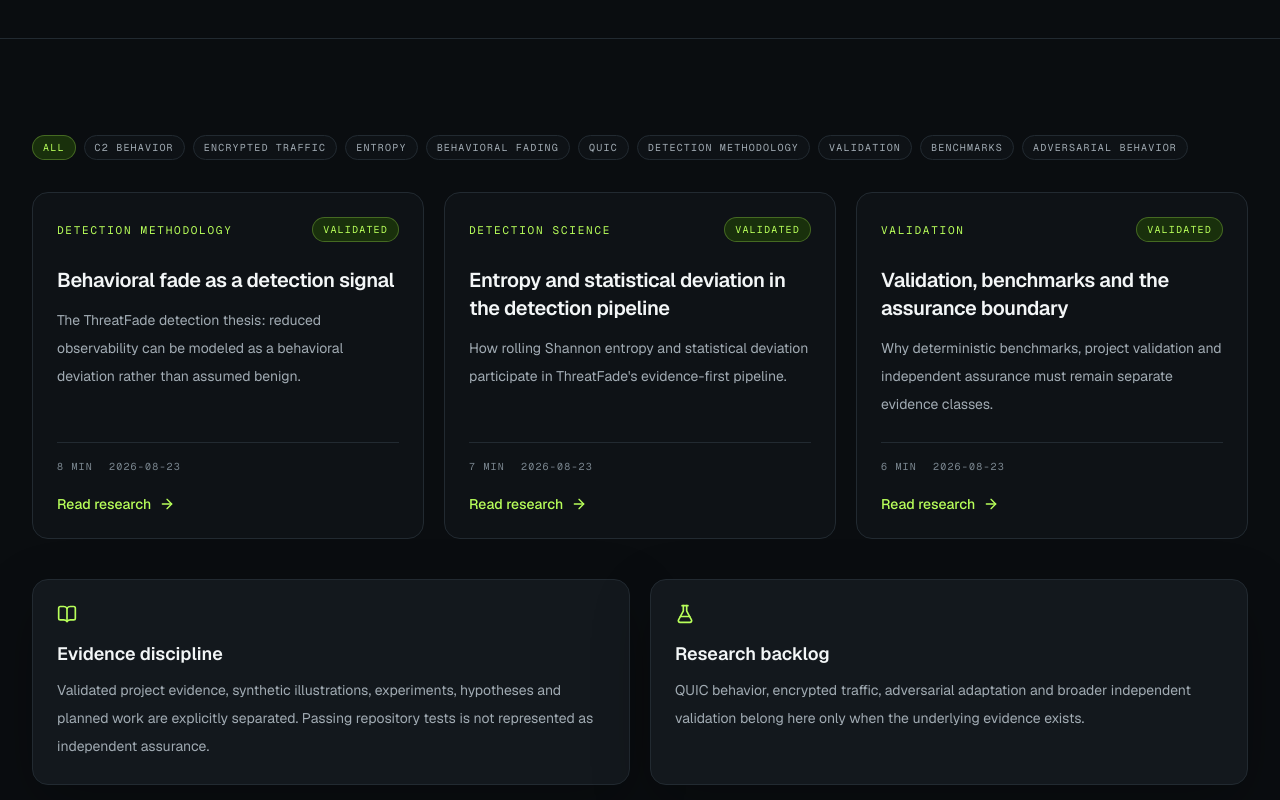
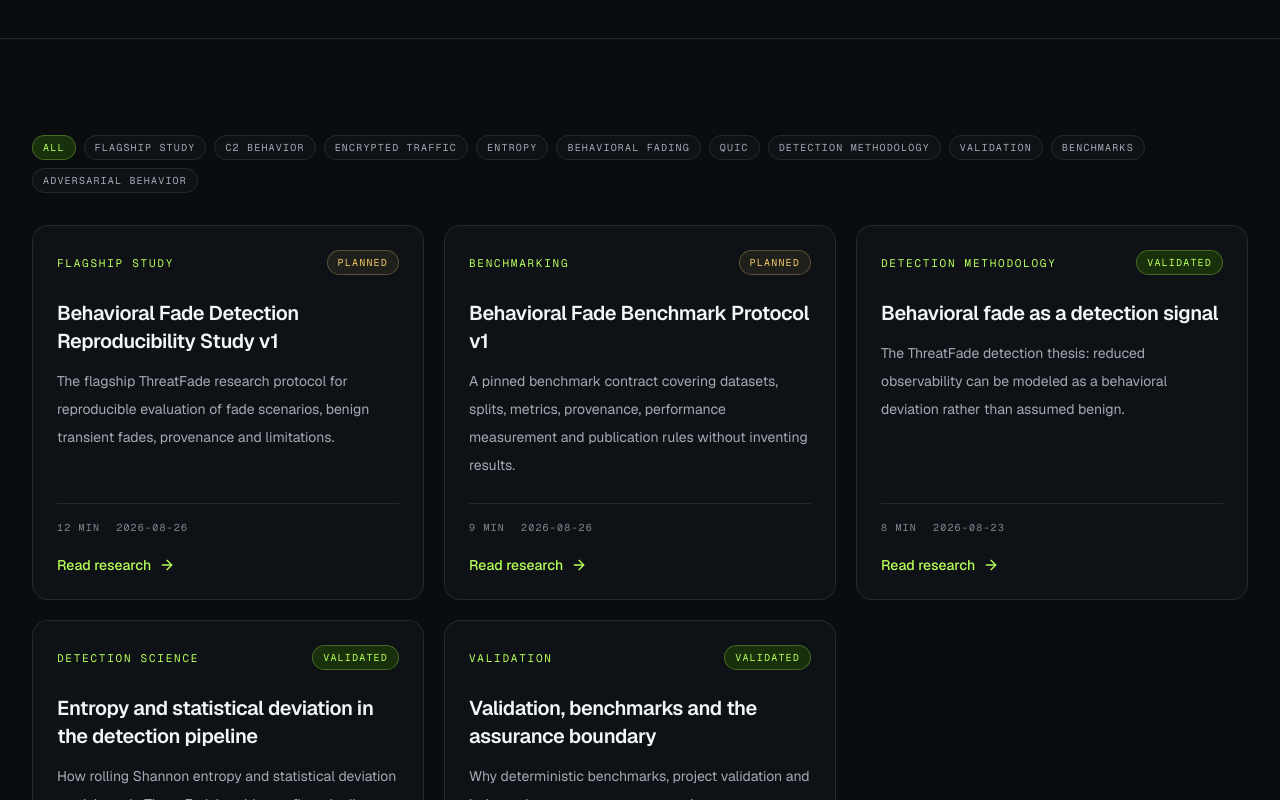
Before and after one commit to LloydCoder/tinlance-threatfade-web, a Next.js app: page /research in a window 1280 px wide. Shown: the part 557-1357 px from the top of the page. Built offline with nearby package versions, Linux system fonts and the light colour scheme.

Commit message:
feat(research): expand evidence metadata and flagship study index

```diff
--- a/content/research/index.ts
+++ b/content/research/index.ts
@@ -1,4 +1,5 @@
 export type ResearchStatus = "validated" | "synthetic" | "experimental" | "hypothesized" | "planned";
+export type ResearchEvidence = "synthetic" | "project_validation" | "independent" | "experimental" | "planned";
 
 export type ResearchArticle = {
   slug: string;
@@ -10,11 +11,41 @@ export type ResearchArticle = {
   published: string;
   updated?: string;
   status: ResearchStatus;
+  evidence: ResearchEvidence;
   readingTime: string;
   references: string[];
+  artifacts?: { label: string; href: string }[];
 };
 
 export const researchArticles: ResearchArticle[] = [
+  {
+    slug: "behavioral-fade-detection-reproducibility-study-v1",
+    title: "Behavioral Fade Detection Reproducibility Study v1",
+    description: "The flagship ThreatFade research protocol for reproducible evaluation of fade scenarios, benign transient fades, provenance and limitations.",
+    category: "Flagship study",
+    tags: ["behavioral fading", "benchmark", "reproducibility", "detection engineering"],
+    author: "ThreatFade Engineering",
+    published: "2026-08-26",
+    status: "planned",
+    evidence: "planned",
+    readingTime: "12 min",
+    references: ["ThreatFade Phase 16 research manifest", "ThreatFade ground-truth dataset standard", "ThreatFade detection evaluation methodology"],
+    artifacts: [{ label: "Engine study manifest", href: "https://github.com/LloydCoder/tinlance-threatfade/tree/main/research/phase16" }],
+  },
+  {
+    slug: "behavioral-fade-benchmark-protocol-v1",
+    title: "Behavioral Fade Benchmark Protocol v1",
+    description: "A pinned benchmark contract covering datasets, splits, metrics, provenance, performance measurement and publication rules without inventing results.",
+    category: "Benchmarking",
+    tags: ["benchmarks", "metrics", "ground truth", "reproducibility"],
+    author: "ThreatFade Engineering",
+    published: "2026-08-26",
+    status: "planned",
+    evidence: "planned",
+    readingTime: "9 min",
+    references: ["ThreatFade Phase 16 research manifest", "ThreatFade benchmark README", "ThreatFade ground-truth fixture"],
+    artifacts: [{ label: "Benchmark manifest", href: "https://github.com/LloydCoder/tinlance-threatfade/blob/main/research/phase16/STUDY-MANIFEST-v1.json" }],
+  },
   {
     slug: "behavioral-fade-as-a-detection-signal",
     title: "Behavioral fade as a detection signal",
@@ -24,6 +55,7 @@ export const researchArticles: ResearchArticle[] = [
     author: "ThreatFade Engineering",
     published: "2026-08-23",
     status: "validated",
+    evidence: "project_validation",
     readingTime: "8 min",
     references: ["ThreatFade engine README", "ThreatFade detection pipeline"],
   },
@@ -36,6 +68,7 @@ export const researchArticles: ResearchArticle[] = [
     author: "ThreatFade Engineering",
     published: "2026-08-23",
     status: "validated",
+    evidence: "project_validation",
     readingTime: "7 min",
     references: ["ThreatFade engine README"],
   },
@@ -48,13 +81,14 @@ export const researchArticles: ResearchArticle[] = [
     author: "ThreatFade Engineering",
     published: "2026-08-23",
     status: "validated",
+    evidence: "project_validation",
     readingTime: "6 min",
     references: ["ThreatFade engine README"],
   },
 ];
 
 export const researchCategories = [
-  "All", "C2 behavior", "Encrypted traffic", "Entropy", "Behavioral fading", "QUIC", "Detection methodology", "Validation", "Benchmarks", "Adversarial behavior",
+  "All", "Flagship study", "C2 behavior", "Encrypted traffic", "Entropy", "Behavioral fading", "QUIC", "Detection methodology", "Validation", "Benchmarks", "Adversarial behavior",
 ] as const;
 
 export function getResearchArticle(slug: string) {
```
